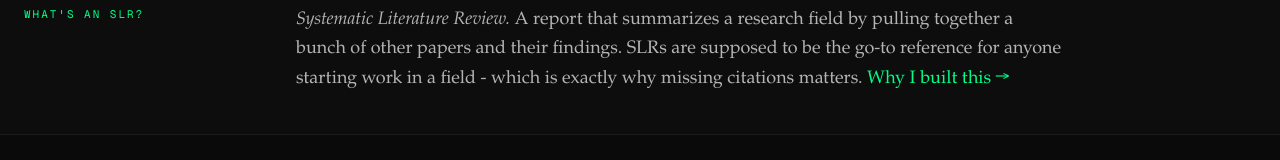
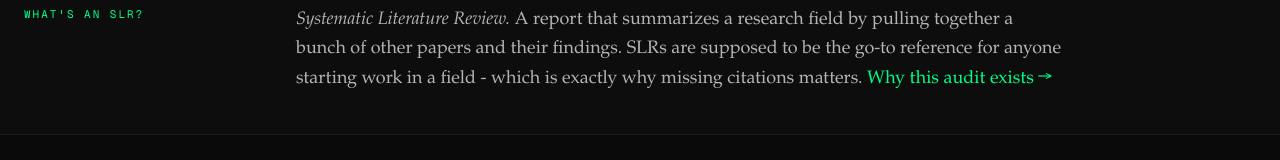
Before and after one commit to connortessaro/slr-citation-audit, a Next.js app in the folder web/: page / in a window 1280 px wide. Shown: the part 792-952 px from the top of the page. Built offline with nearby package versions, Linux system fonts and the light colour scheme.

Commit message:
copy(web): drop last first-person pronoun on home hero card

```diff
--- a/web/app/page.tsx
+++ b/web/app/page.tsx
@@ -134,7 +134,7 @@ export default function HomePage() {
                 href="/about"
                 className="text-[var(--color-accent)] underline-offset-2 hover:underline"
               >
-                Why I built this →
+                Why this audit exists →
               </Link>
             </p>
           </div>
```
